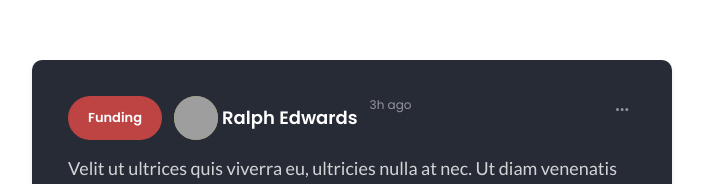
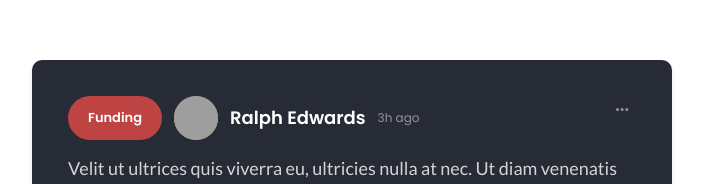
Before and after one commit to sana-gsoftconsulting/chakra-ui-demo, a Next.js app: page / in a window 1280 px wide. Shown: the part 118-302 px from the top of the page, without its empty margins (288-991 px from the left). Built offline with nearby package versions, Linux system fonts and the light colour scheme; grey boxes are pictures that could not be loaded.

Commit message:
update header spacing

```diff
--- a/components/card/header.js
+++ b/components/card/header.js
@@ -33,7 +33,7 @@ function CardHeader({ post, ...rest }) {
           Funding
         </Button>
 
-        <Box display="flex" alignItems="center">
+        <Box display="flex" alignItems="center" >
           <WrapItem>
             <Avatar
               height="44px"
@@ -50,6 +50,7 @@ function CardHeader({ post, ...rest }) {
             fontStyle="normal"
             lineHeight="27px"
             color="#FFFFFF"
+            ms={2}
             ps={1}
           >
             {post.author.name}
@@ -65,6 +66,8 @@ function CardHeader({ post, ...rest }) {
           color="#FFFFFF"
           opacity="0.5"
           ps={1}
+          display="flex"
+          alignItems="center"
         >
           {post.time}
         </Text>
```
